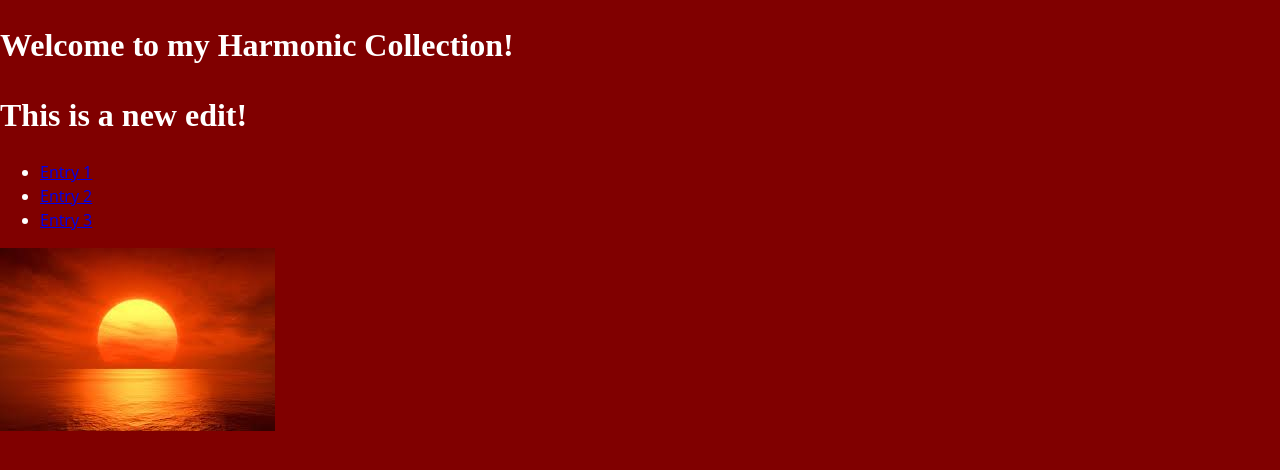
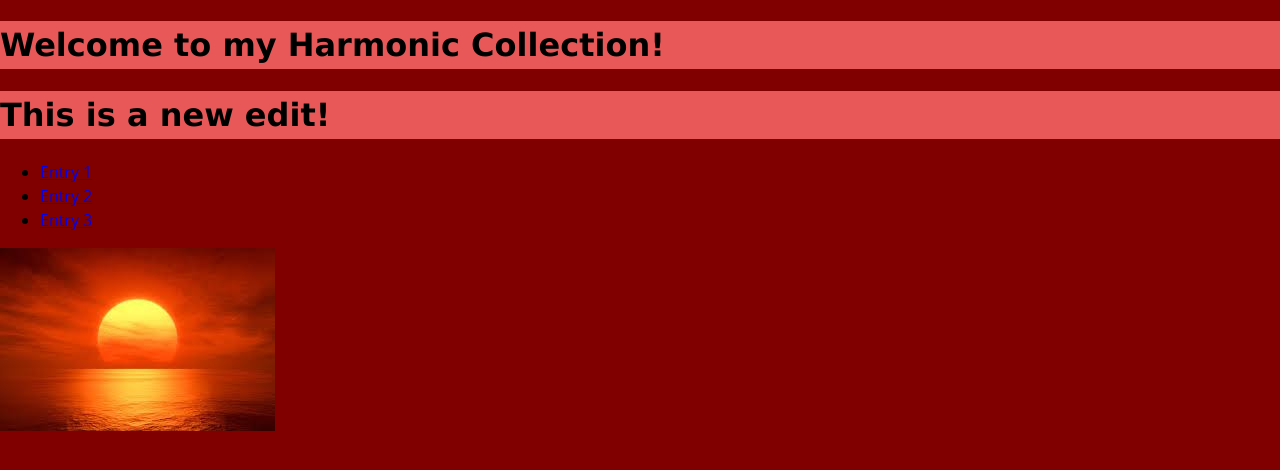
Before and after one commit to sofsantoro005/sofsantoro005.github.io, a plain HTML site: page index.html in a window 1280 px wide. Drawn offline with Linux system fonts and the light colour scheme.

Commit message:
update css

```diff
--- a/styles.css
+++ b/styles.css
@@ -7,11 +7,11 @@ body {
     font-variation-settings: "wdth" 100;
     font-size: 1rem; /* 16px */
     line-height: 1.5; /* 24px */
-    color: #ffffff;
+    color: #000000;
     margin: 0;
     padding: 0;
 }
 h1 {
-    font-family: 'Times New Roman', Times, serif;
-    background-color: maroon;
+    font-family: "verdana", serif;
+    background-color: rgb(233, 88, 88);
 }
```
